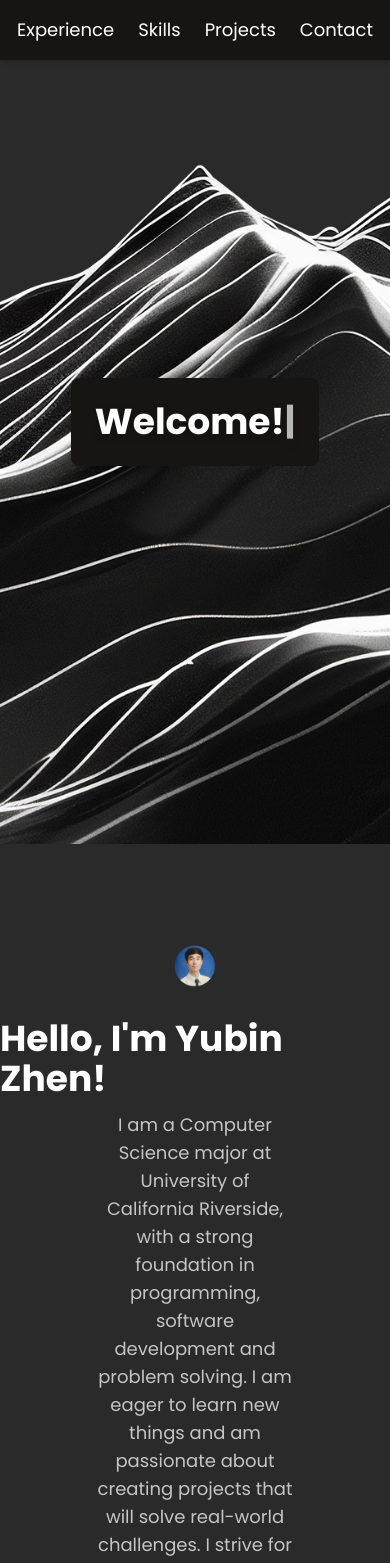
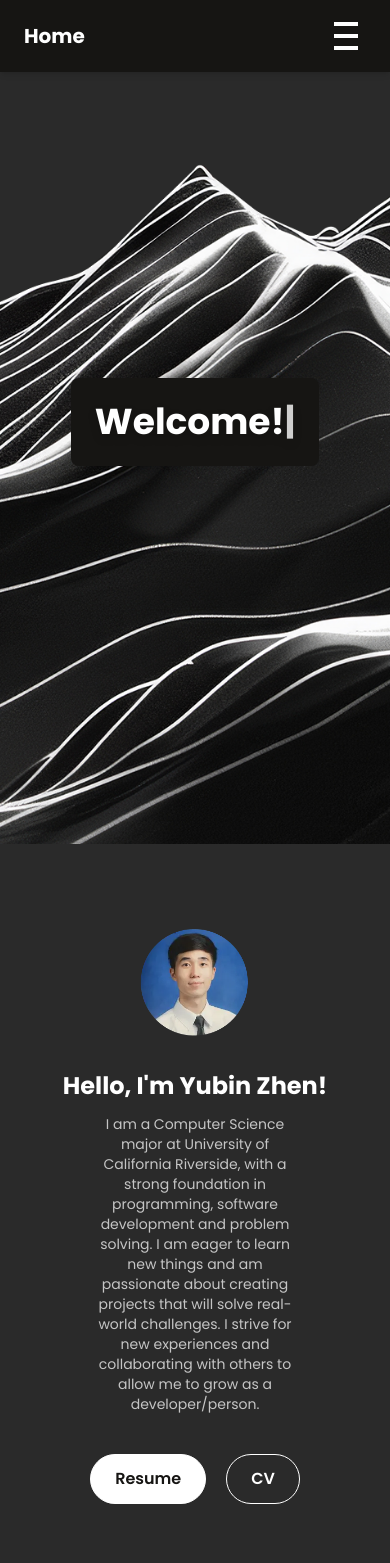
Before and after one commit to yubinzhen/portfolio, a Next.js app: page / in a window 390 px wide. Shown: the top 1563 px of the page. Built offline with nearby package versions, Linux system fonts and the light colour scheme.

Commit message:
responsiveness and animation

```diff
--- a/package.json
+++ b/package.json
@@ -12,9 +12,9 @@
     "prepare": "husky"
   },
   "dependencies": {
-    "@motionone/react": "^10.16.4",
     "@tanstack/react-query": "5.69.0",
     "lucide-react": "0.484.0",
+    "motion": "^12.23.12",
     "next": "15.2.4",
     "react": "19.0.0",
     "react-dom": "19.0.0"
--- a/src/components/experience.tsx
+++ b/src/components/experience.tsx
@@ -2,29 +2,34 @@
 
 import Image from "next/image";
 import experience1 from "@/public/experience1.webp";
+import { motion } from "motion/react";
 
 const Experience = () => {
   return (
-    <div id="experience" className="flex flex-col items-center">
+    <motion.div
+      id="experience"
+      initial={{ opacity: 0 }}
+      whileInView={{ opacity: 1, x: 0 }}
+      transition={{ duration: 0.5, delay: 0.4 }}
+      className="flex flex-col items-center"
+    >
       <div className="mt-20 flex flex-col items-center text-3xl font-bold text-blue-400">
         Experience
       </div>
-      <Image src={experience1} alt="Experience 1" className="w-2/4" />
+      <Image src={experience1} alt="Experience 1" className="w-75 md:w-2/4" />
 
-      <div className="text-portfolio-gray text-l w-5/11 text-left">
+      <div className="text-portfolio-gray w-5/11 text-left text-sm sm:text-base md:text-lg">
         <li>
-          {" "}
           Develop various frontend components to display static information and
-          participate in weekly developer team meetings{" "}
+          participate in weekly developer team meetings
         </li>
         <li> Tech Stack: Next.js, TailwindCSS, Prettier, Motion, EsLint </li>
         <li>
-          {" "}
           Projects: AI CSE Resources, Pre-Therapy Student Organization, Thai
-          Student Union{" "}
+          Student Union
         </li>
       </div>
-    </div>
+    </motion.div>
   );
 };
 
--- a/src/components/footer.tsx
+++ b/src/components/footer.tsx
@@ -13,10 +13,13 @@ const Footer = () => {
       className="bg-portfolio-black text-portfolio-white mt-20 flex w-full items-center justify-between px-8 py-5"
     >
       <div className="flex items-center gap-2">
-        <Mail className="h-6 w-6 text-white" />
+        <a href="mailto:yubinzhen020105@gmail.com">
+          <Mail className="h-6 w-6 text-white" />
+        </a>
+
         <a
           href="mailto:yubinzhen020105@gmail.com"
-          className="text-sm hover:text-blue-400 md:text-base"
+          className="hidden text-sm hover:text-blue-400 sm:block md:text-base"
         >
           yubinzhen020105@gmail.com
         </a>
--- a/src/components/intro.tsx
+++ b/src/components/intro.tsx
@@ -2,17 +2,27 @@
 
 import Image from "next/image";
 import profilePic from "@/public/profilePic.webp";
+import { motion } from "motion/react";
 
 const Intro = () => {
   return (
-    <div className="flex flex-col items-center">
-      <Image src={profilePic} alt="Profile Picture" className="mt-25 w-1/8" />
+    <motion.div
+      initial={{ opacity: 0 }}
+      whileInView={{ opacity: 1, x: 0 }}
+      transition={{ duration: 0.5, delay: 0.4 }}
+      className="flex flex-col items-center"
+    >
+      <Image
+        src={profilePic}
+        alt="Profile Picture"
+        className="mt-20 w-32 sm:w-40 md:w-48 lg:w-56"
+      />
 
-      <div className="text-portfolio-white mt-8 text-4xl font-bold">
+      <div className="text-portfolio-white mt-8 text-2xl font-bold sm:text-3xl md:text-4xl">
         Hello, I'm Yubin Zhen!
       </div>
 
-      <div className="text-portfolio-gray mt-3 w-1/2 text-center text-lg">
+      <div className="text-portfolio-gray mt-3 w-1/2 text-center text-sm sm:text-base md:text-lg">
         I am a Computer Science major at University of California Riverside,
         with a strong foundation in programming, software development and
         problem solving. I am eager to learn new things and am passionate about
@@ -37,7 +47,7 @@ const Intro = () => {
           CV
         </a>
       </div>
-    </div>
+    </motion.div>
   );
 };
 
--- a/src/components/navBar.tsx
+++ b/src/components/navBar.tsx
@@ -1,31 +1,78 @@
 "use client";
 
 import Link from "next/link";
+import { motion } from "motion/react";
+import { usePathname } from "next/navigation";
+import { useState } from "react";
+
+const navigations = [
+  { name: "Experience", link: "#experience" },
+  { name: "Skills", link: "#skills" },
+  { name: "Projects", link: "#projects" },
+  { name: "Contact", link: "#contact" },
+];
 
 const NavBar = () => {
+  const [isOpen, setIsOpen] = useState(false);
+  const path = usePathname();
+
   return (
-    <nav className="font-portfolio-poppins bg-portfolio-black text-portfolio-white fixed z-100 w-full shadow-md">
-      <div className="mx-auto flex max-w-6xl items-center justify-center px-6 py-4 md:justify-between">
-        <div className="hidden text-xl font-bold hover:text-blue-400 md:block">
+    <nav className="font-portfolio-poppins bg-portfolio-black text-portfolio-white fixed z-50 w-full shadow-md">
+      <div className="mx-auto flex max-w-6xl items-center justify-between px-6 py-4">
+        <div className="text-xl font-bold hover:text-blue-400">
           <Link href="#home">Home</Link>
         </div>
 
-        <div className="flex gap-6 text-lg">
-          <Link href="#experience" className="hover:text-blue-400">
-            Experience
-          </Link>
-          <Link href="#skills" className="hover:text-blue-400">
-            Skills
-          </Link>
-          <Link href="#projects" className="hover:text-blue-400">
-            Projects
-          </Link>
+        <div className="hidden gap-6 text-lg md:flex">
+          {navigations.map(({ name, link }, index) => (
+            <Link
+              key={index}
+              href={link}
+              className={`${
+                path === link ? "text-blue-400" : "hover:text-blue-400"
+              }`}
+            >
+              {name}
+            </Link>
+          ))}
+        </div>
 
-          <Link href="#contact" className="hover:text-blue-400">
-            Contact
-          </Link>
+        <div
+          className="flex h-10 w-10 cursor-pointer flex-col items-center justify-center gap-2 md:hidden"
+          onClick={() => setIsOpen(!isOpen)}
+        >
+          <span
+            className={`block h-1 w-6 bg-white transition-transform duration-300 ${isOpen ? "translate-y-2 rotate-45" : ""}`}
+          />
+          <span
+            className={`block h-1 w-6 bg-white transition-opacity duration-300 ${isOpen ? "opacity-0" : ""}`}
+          />
+          <span
+            className={`block h-1 w-6 bg-white transition-transform duration-300 ${isOpen ? "-translate-y-4 -rotate-45" : ""}`}
+          />
         </div>
       </div>
+
+      <motion.div
+        initial={{ height: 0, opacity: 0 }}
+        animate={
+          isOpen ? { height: "auto", opacity: 1 } : { height: 0, opacity: 0 }
+        }
+        className="bg-portfolio-black flex flex-col items-center overflow-hidden md:hidden"
+      >
+        {navigations.map(({ name, link }, index) => (
+          <Link
+            key={index}
+            href={link}
+            onClick={() => setIsOpen(false)}
+            className={`block w-full py-3 text-center text-lg hover:text-blue-400 ${
+              path === link ? "text-blue-400" : ""
+            }`}
+          >
+            {name}
+          </Link>
+        ))}
+      </motion.div>
     </nav>
   );
 };
--- a/src/components/projects.tsx
+++ b/src/components/projects.tsx
@@ -6,6 +6,7 @@ import pokemonProject from "@/public/pokemonProject.webp";
 import quizMakerProject from "@/public/quizMakerProject.webp";
 import aimlProject from "@/public/aimlProject.webp";
 import ptsoProject from "@/public/ptsoProject.webp";
+import { motion } from "motion/react";
 
 const projects = [
   {
@@ -50,7 +51,13 @@ const projects = [
 
 const Projects = () => {
   return (
-    <div id="projects" className="text-portfolio-white w-full py-20">
+    <motion.div
+      id="projects"
+      initial={{ opacity: 0 }}
+      whileInView={{ opacity: 1, x: 0 }}
+      transition={{ duration: 0.5, delay: 0.4 }}
+      className="text-portfolio-white w-full py-20"
+    >
       <div className="mb-10 text-center text-3xl font-bold text-blue-400">
         Projects
       </div>
@@ -82,7 +89,7 @@ const Projects = () => {
           </Link>
         ))}
       </div>
-    </div>
+    </motion.div>
   );
 };
 
--- a/src/components/skills.tsx
+++ b/src/components/skills.tsx
@@ -1,28 +1,36 @@
 "use client";
+
+import { motion } from "motion/react";
 
 const Skills = () => {
   return (
-    <div id="skills" className="flex flex-col items-center">
+    <motion.div
+      id="skills"
+      initial={{ opacity: 0 }}
+      whileInView={{ opacity: 1, x: 0 }}
+      transition={{ duration: 0.5, delay: 0.4 }}
+      className="flex flex-col items-center"
+    >
       <div className="mt-15 flex flex-col items-center text-3xl font-bold text-blue-400">
         Skills
       </div>
 
-      <div className="text-portfolio-gray text-l mt-5 text-center">
-        <p>Coding Languages: C++, JavaScript, CSS, TypeScript, React, R </p>
-        <p>
+      <div className="text-portfolio-gray mt-5 w-1/2 text-sm sm:text-base md:text-lg">
+        <li>Coding Languages: C++, JavaScript, CSS, TypeScript, React, R </li>
+        <li>
           Languages: English (Native), Taishanese (Native), Cantonese
           (Proficient), Madarin (Proficient){" "}
-        </p>
-        <p>
+        </li>
+        <li>
           Soft Skills: Hardworking, Critical Thinking, Teamwork, Problem
           Solving, Communication, Organized
-        </p>
-        <p>
+        </li>
+        <li>
           Interest: Trying new food/drinks, tennis/outdoor activities, and
           learning new things
-        </p>
+        </li>
       </div>
-    </div>
+    </motion.div>
   );
 };
 
```
Also changed, not shown: 1 other file (tests, documents, lock files or other folders).
